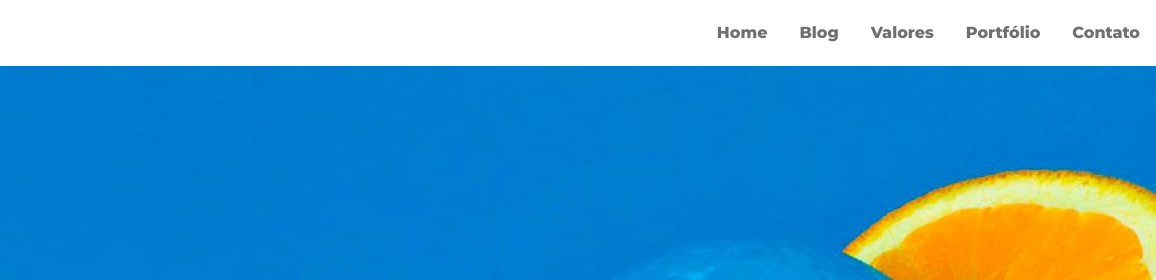
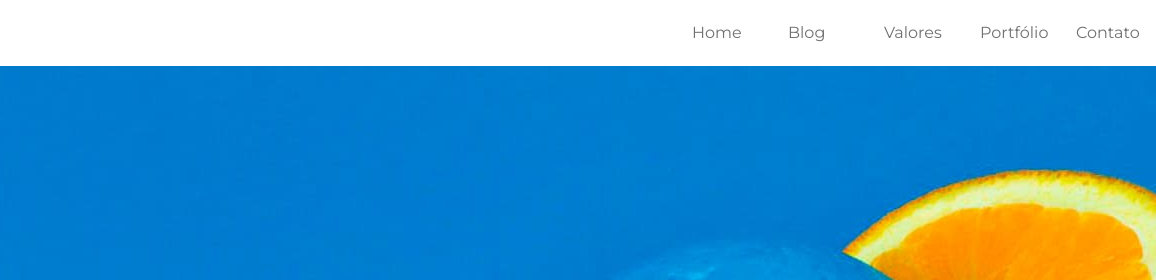
Before and after one commit to Felipe-ce/Portflow, a plain HTML site: page index.html in a window 1280 px wide. Shown: the top 280 px of the page, 124-1280 px from the left. Drawn offline with Linux system fonts and the light colour scheme.

Commit message:
:hover do menu desktop corrigido

```diff
--- a/style.css
+++ b/style.css
@@ -187,14 +187,18 @@ nav{
     gap: 1rem;
     padding: .5rem;
   }
+  .header .menu li{
+    width: 80px;
+  }
   .header .menu a {
     padding: .5rem;
     color: var(--cor-suporte-escuro);
     transition: color 200ms ease-out;
-    font-weight: 800;
+    /* font-weight: 800; */
   }
   .header .menu a:hover{
     color: #000000;
+    font-weight: 800;
   }
 
   /* Introdução */
```
